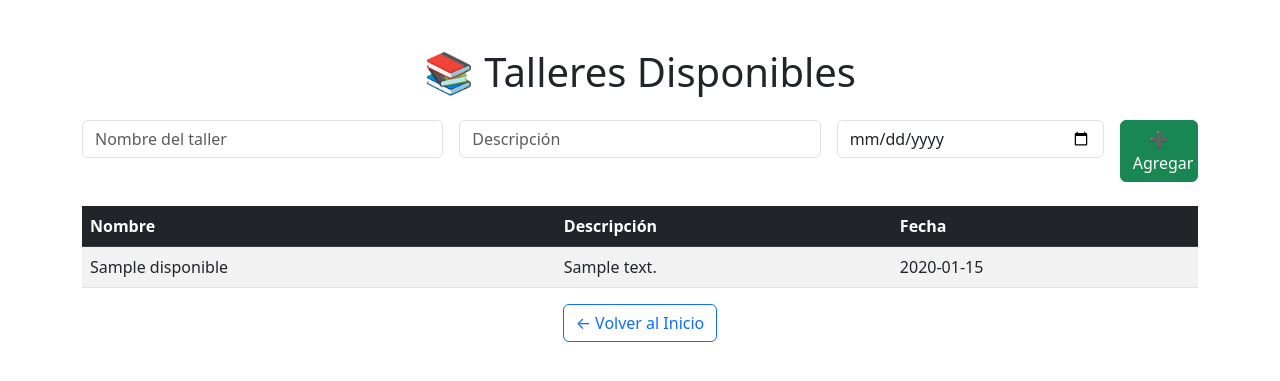
After one commit to alanriquelmee/puntos-talleres-flask, a Flask app: page /talleres_disponibles in a window 1280 px wide. The commit adds this page. Shown: the top 381 px of the page. Run offline with Flask 3, Linux system fonts and the light colour scheme; tables that the repository leaves empty hold one stand-in row (values such as "Sample post").

Commit message:
Agregar seleccion de talleres independientes y mejoras visuales

```diff
--- a/main.py
+++ b/main.py
@@ -61,6 +61,22 @@ def eliminar_alumno(alumno_id):
     db.execute('DELETE FROM alumnos WHERE id = ?', (alumno_id,))
     db.commit()
     return redirect('/')
+@app.route('/talleres_disponibles', methods=['GET', 'POST'])
+def talleres_disponibles():
+    db = get_db()
+
+    if request.method == 'POST':
+        nombre = request.form['nombre']
+        descripcion = request.form['descripcion']
+        fecha = request.form['fecha']
+        db.execute("INSERT INTO talleres_disponibles (nombre, descripcion, fecha) VALUES (?, ?, ?)",
+                   (nombre, descripcion, fecha))
+        db.commit()
+        return redirect('/talleres_disponibles')
+
+    talleres = db.execute("SELECT * FROM talleres_disponibles ORDER BY fecha DESC").fetchall()
+    return render_template('talleres_disponibles.html', talleres=talleres)
+
 
 if __name__ == '__main__':
     app.run(debug=True)
--- a/requerimientos.txt
+++ b/requerimientos.txt
@@ -0,0 +1 @@
+Flask==2.2.5
--- a/templates/index.html
+++ b/templates/index.html
@@ -47,3 +47,5 @@
     </li>
   {% endfor %}
 </ul>
+<h2>📋 Lista de Talleres Disponibles</h2>
+<a href="/talleres_disponibles" class="btn btn-outline-secondary">Ver / Agregar Taller Nuevo</a>
--- /dev/null
+++ b/templates/talleres_disponibles.html
@@ -0,0 +1,52 @@
+<!DOCTYPE html>
+<html>
+<head>
+  <meta charset="UTF-8">
+  <title>Talleres Disponibles</title>
+  <meta name="viewport" content="width=device-width, initial-scale=1">
+  <link href="https://cdn.jsdelivr.net/npm/bootstrap@5.3.0/dist/css/bootstrap.min.css" rel="stylesheet">
+</head>
+<body class="container mt-5">
+
+  <h1 class="text-center mb-4">📚 Talleres Disponibles</h1>
+
+  <form action="/talleres_disponibles" method="POST" class="row g-3 mb-4">
+    <div class="col-md-4">
+      <input name="nombre" class="form-control" placeholder="Nombre del taller" required>
+    </div>
+    <div class="col-md-4">
+      <input name="descripcion" class="form-control" placeholder="Descripción">
+    </div>
+    <div class="col-md-3">
+      <input name="fecha" type="date" class="form-control" required>
+    </div>
+    <div class="col-md-1">
+      <button type="submit" class="btn btn-success w-100">➕ Agregar</button>
+    </div>
+  </form>
+
+  <table class="table table-striped">
+    <thead class="table-dark">
+      <tr>
+        <th>Nombre</th>
+        <th>Descripción</th>
+        <th>Fecha</th>
+      </tr>
+    </thead>
+    <tbody>
+      {% for t in talleres %}
+      <tr>
+        <td>{{ t.nombre }}</td>
+        <td>{{ t.descripcion }}</td>
+        <td>{{ t.fecha }}</td>
+      </tr>
+      {% endfor %}
+    </tbody>
+  </table>
+
+  <div class="text-center">
+    <a href="/" class="btn btn-outline-primary">← Volver al Inicio</a>
+  </div>
+
+</body>
+</html>
```
Also changed, not shown: setup_db.py (+10 -0 lines), templates/puntajes.html (+14 -5 lines), README.md, database.db, 1 other file.
